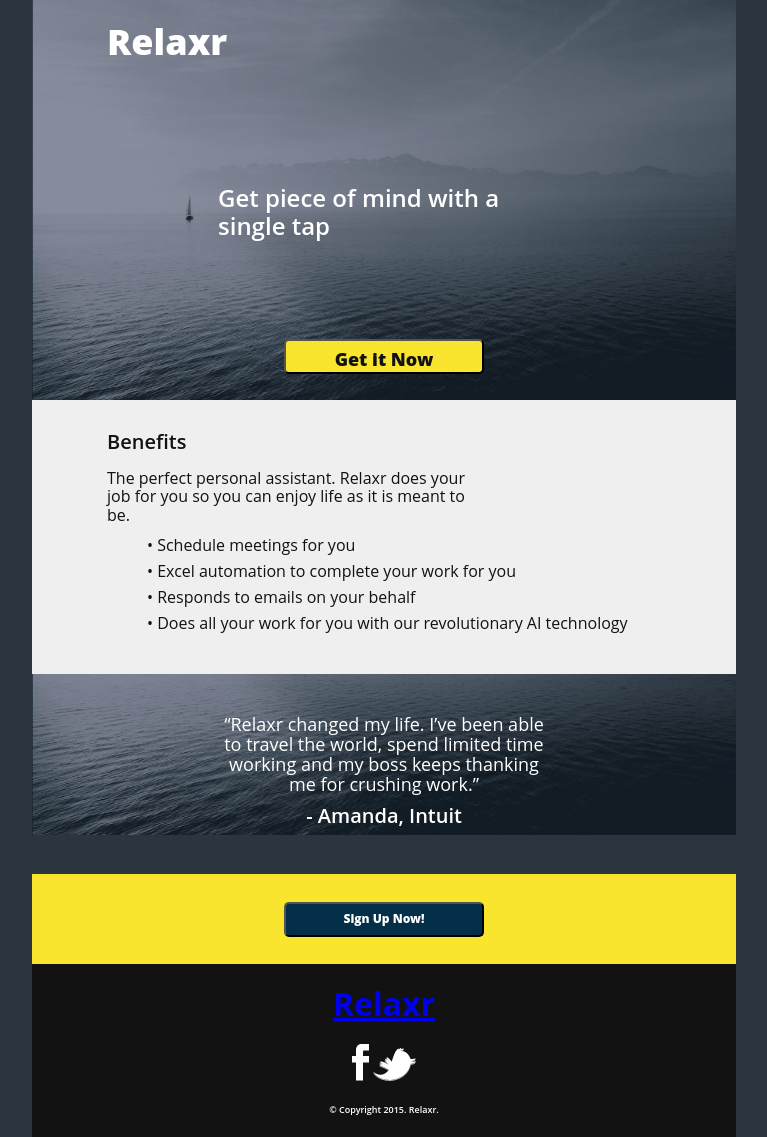
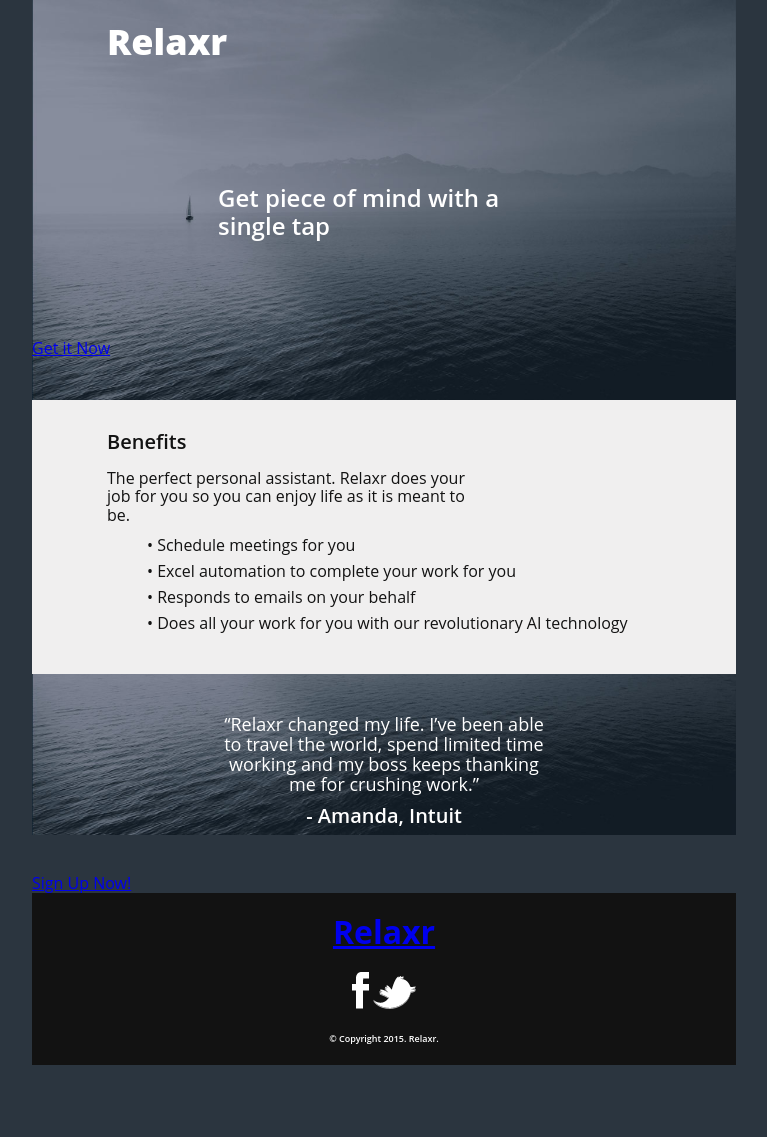
Before and after one commit to TheHaymaker/student-test, a plain HTML site: page Index.html in a window 1280 px wide. Shown: the whole page, without its empty margins (256-1023 px from the left). After the commit the page ends 1065 px from the top, so only its background shows below. Drawn offline with Linux system fonts and the light colour scheme.

Commit message:
strips out button for anchor tag

```diff
--- a/Index.html
+++ b/Index.html
@@ -23,8 +23,8 @@
 				</h1>
 				<h2>Get piece of mind with a single tap
 				</h2>
-				<button href="https://www.relaxr.com/signup"> Get it Now
-				</button>
+				<a href="https://www.relaxr.com/signup"> Get it Now
+				</a>
 			</div>
 		</header>
 
@@ -54,10 +54,10 @@
 			</div>
 		</section>
 
-		<section id="signupbutton">
+		<section id="signupa">
 			<div class="container">
-				<button href="https://www.google.com" style="margin-top: 27.5px;"> Sign Up Now!
-				</button>
+				<a href="https://www.google.com" style="margin-top: 27.5px;"> Sign Up Now!
+				</a>
 			</div>
 		</section>
 
```
